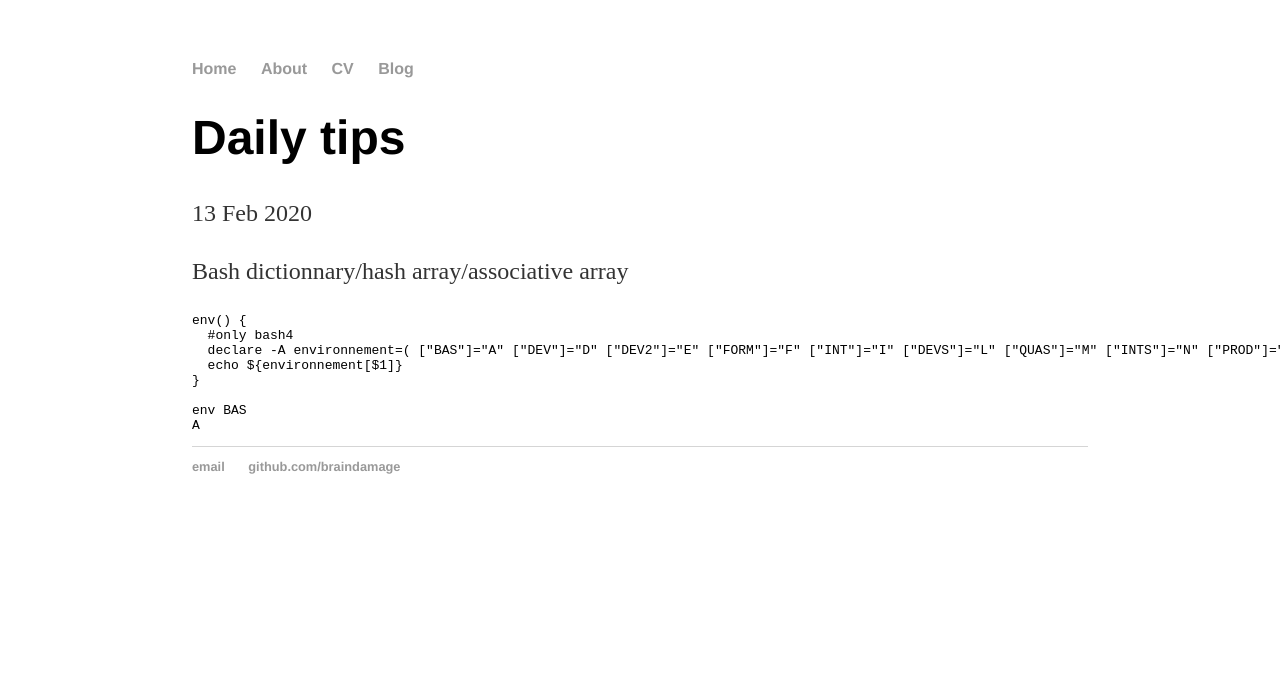
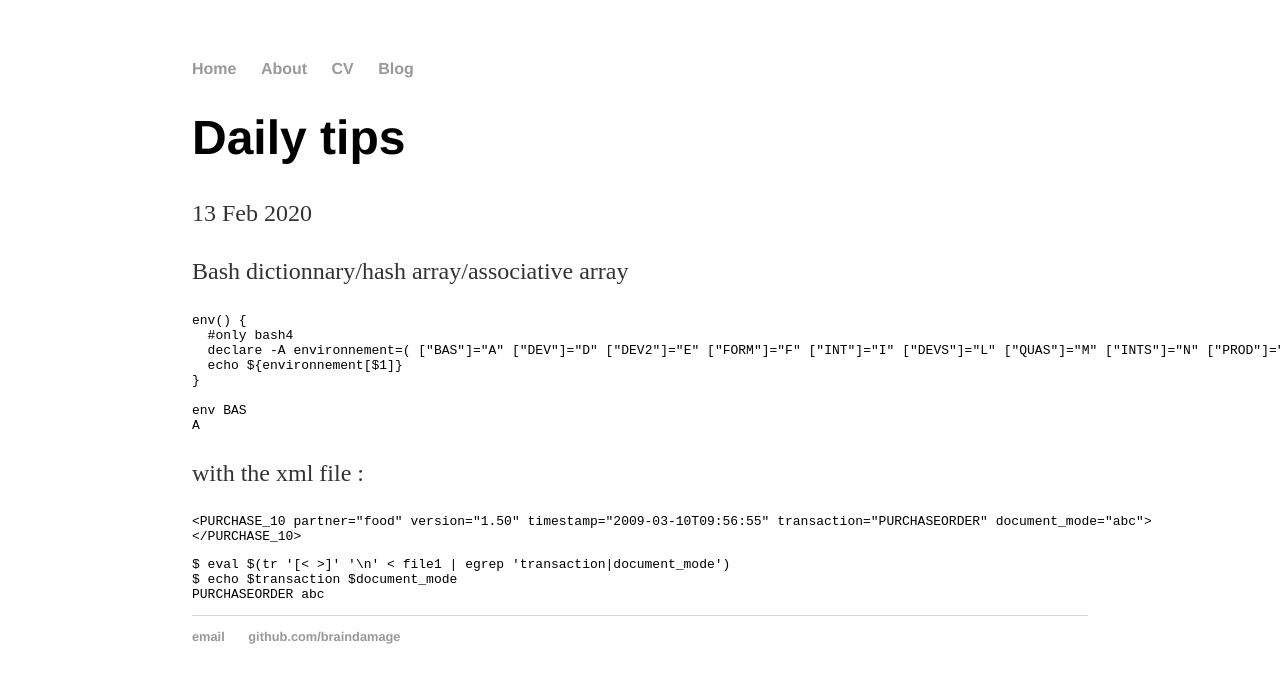
Before and after one commit to pdgaaa/pdgaaa.github.io, a Jekyll site: the page built from _posts/2020-02-28-tips.md, in a window 1280 px wide. Shown: the top 683 px of the page. Built offline with Jekyll 4.4.1, drawn with Linux system fonts in a browser that asks for light colours.

Commit message:
Update 2020-02-28-tips.md

`````diff
--- a/_posts/2020-02-28-tips.md
+++ b/_posts/2020-02-28-tips.md
@@ -16,3 +16,15 @@ env() {
 env BAS
 A
 ```
+with the xml file :
+
+```xml
+<PURCHASE_10 partner="food" version="1.50" timestamp="2009-03-10T09:56:55" transaction="PURCHASEORDER" document_mode="abc">
+</PURCHASE_10>
+```
+
+```bash
+$ eval $(tr '[< >]' '\n' < file1 | egrep 'transaction|document_mode')
+$ echo $transaction $document_mode
+PURCHASEORDER abc
+````
`````
